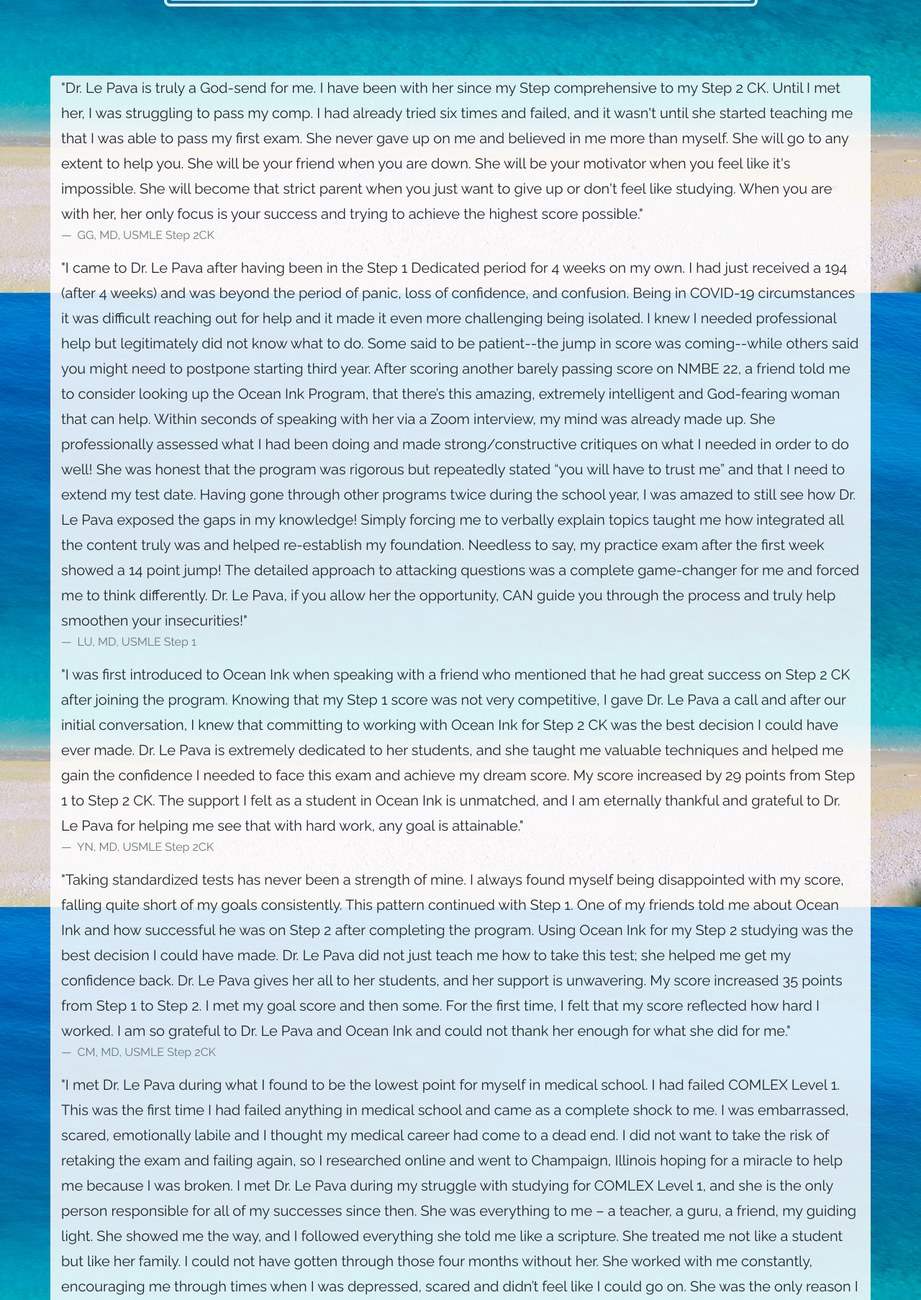
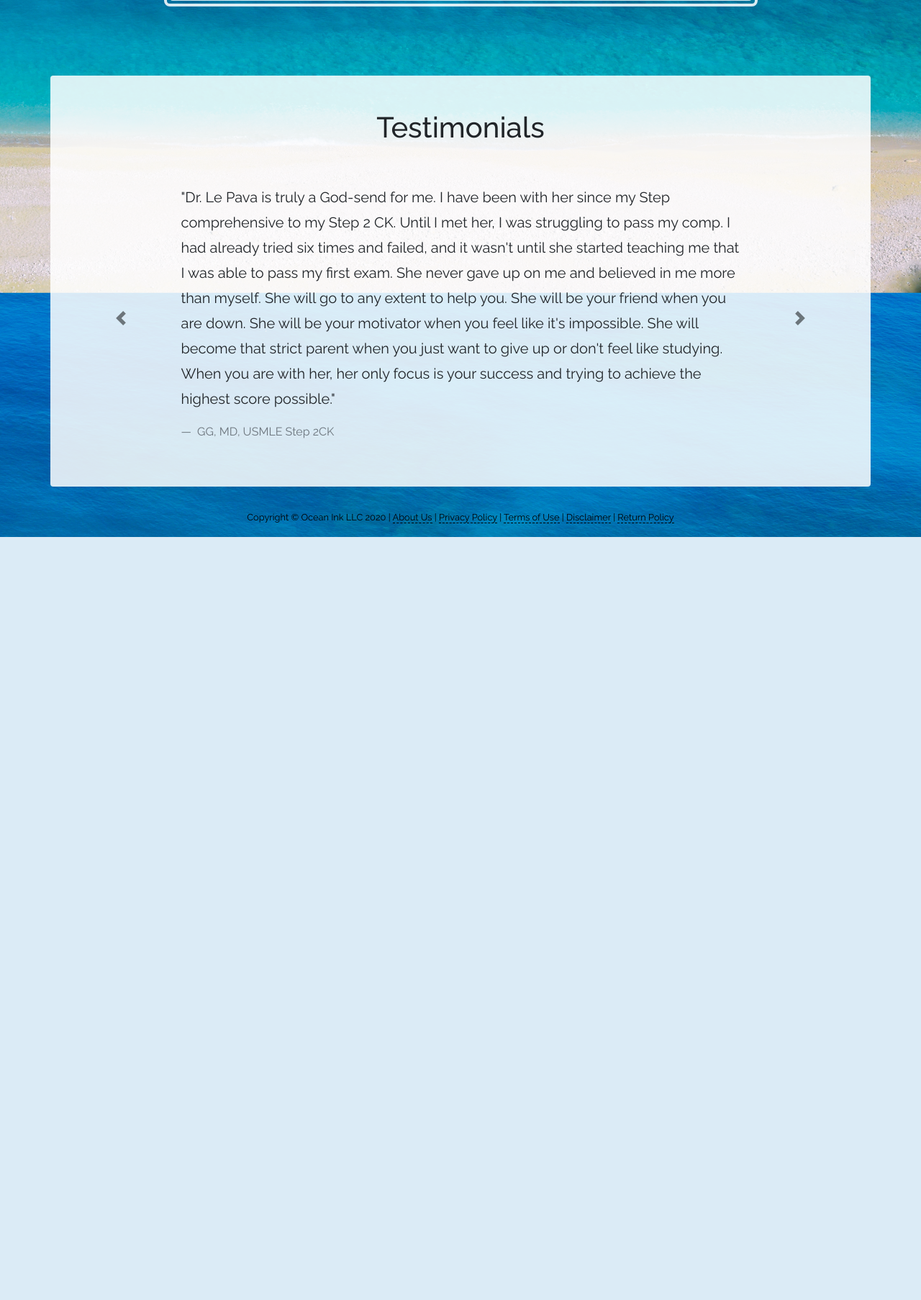
Before and after one commit to bobort/cheese, a Django app: template templates/index.html in a window 1280 px wide. Shown: the part 1300-3106 px from the top of the page at 72% size. After the commit the page ends 2046 px from the top, so only its background shows below. Run offline with Django 3.2, Linux system fonts and the light colour scheme; the template is opened without the code that fills it: most values are stand-ins (such as "Sample title", 1, 10 or a date in 2020); some libraries are stand-ins or nearby versions.

Commit message:
enhanced testimonials

```diff
--- a/frontend/static/scss/cheese.scss
+++ b/frontend/static/scss/cheese.scss
@@ -7,6 +7,22 @@ section a:hover, .footer a:hover {
     text-decoration: none;
     font-weight: bold;
     border-bottom: 2px solid black
+}
+
+.carousel a {
+    border-bottom: none;
+    &:hover {
+        border-bottom: none;
+    }
+}
+
+section .carousel-control {
+    filter: invert(100%);
+}
+
+section .carousel-item {
+    padding-left: 15%;
+    padding-right: 15%
 }
 
 .page-section {
--- a/templates/section_testimonials.html
+++ b/templates/section_testimonials.html
@@ -1,7 +1,9 @@
-<section class="page-section clearfix">
-    <div class="container bg-faded rounded">
-        <blockquote class="blockquote">
-            <p class="mb-0">
+<section id="testimonials" class="page-section clearfix carousel slide carousel-fade" data-ride="carousel">
+    <div class="container bg-faded rounded pb-5">
+        <h1 class="text-center py-5">Testimonials</h1>
+        <div class="carousel-inner">
+            <blockquote class="blockquote carousel-item active">
+                <p>
                     "Dr. Le Pava is truly a God-send for me. I have been with her since my Step comprehensive
                     to my Step 2 CK. Until I met her, I was struggling to pass my comp. I had already tried
                     six times and failed, and it wasn't until she started teaching me that I was able to pass my first exam.
@@ -14,8 +16,8 @@
                     GG, MD, USMLE Step 2CK
                 </footer>
             </blockquote>
-        <blockquote class="blockquote">
-            <p class="mb-0">
+            <blockquote class="blockquote carousel-item">
+                <p>
                     "I came to Dr. Le Pava after having been in the Step 1 Dedicated period for 4 weeks on my own. I had just
                     received a 194 (after 4 weeks) and was beyond the period of panic, loss of confidence, and confusion.
                     Being in COVID-19 circumstances it was difficult reaching out for help and it made it even more
@@ -38,8 +40,8 @@
                     LU, MD, USMLE Step 1
                 </footer>
             </blockquote>
-        <blockquote class="blockquote">
-            <p class="mb-0">
+            <blockquote class="blockquote carousel-item">
+                <p>
                     "I was first introduced to Ocean Ink when speaking with a friend who mentioned that he had great success
                     on Step 2 CK after joining the program. Knowing that my Step 1 score was not very competitive, I gave
                     Dr. Le Pava a call and after our initial conversation, I knew that committing to working with Ocean Ink
@@ -53,8 +55,8 @@
                     YN, MD, USMLE Step 2CK
                 </footer>
             </blockquote>
-        <blockquote class="blockquote">
-            <p class="mb-0">
+            <blockquote class="blockquote carousel-item">
+                <p>
                     "Taking standardized tests has never been a strength of mine. I always found myself being disappointed
                     with my score, falling quite short of my goals consistently. This pattern continued with Step 1. One of
                     my friends told me about Ocean Ink and how successful he was on Step 2 after completing the program.
@@ -68,8 +70,8 @@
                     CM, MD, USMLE Step 2CK
                 </footer>
             </blockquote>
-        <blockquote class="blockquote">
-            <p class="mb-0">
+            <blockquote class="blockquote carousel-item">
+                <p>
                     "I met Dr. Le Pava during what I found to be the lowest point for myself in medical school.
                     I had failed COMLEX Level 1. This was the first time I had failed anything in medical school and
                     came as a complete shock to me. I was embarrassed, scared, emotionally labile and I thought my
@@ -108,8 +110,8 @@
                     ND, DO, COMLEX Level 1, 2, &amp; PE
                 </footer>
             </blockquote>
-        <blockquote class="blockquote">
-            <p class="mb-0">
+            <blockquote class="blockquote carousel-item">
+                <p>
                     "There aren't enough words to express what Ocean Ink, specifically Dr. Le Pava, has done for me.
                     I never had testing issues until the Step exams. After struggling with Step 2, I knew that I'd
                     need help with preparing for Step 3. It wasn't until I got with Ocean Ink and Dr. Le Pava that
@@ -128,8 +130,8 @@
                     LB, MD, USMLE Step 3
                 </footer>
             </blockquote>
-        <blockquote class="blockquote">
-            <p class="mb-0">
+            <blockquote class="blockquote carousel-item">
+                <p>
                     "I had never had test anxiety before med school-I always believed that if I prepared as best as
                     I knew how, I would be fine. I think most of us who go into the medical field probably felt this
                     way at some point along the way. The USMLE Step exams were a different kettle of fish, and when
@@ -155,8 +157,8 @@
                     SG, MD, USMLE Step 3
                 </footer>
             </blockquote>
-        <blockquote class="blockquote">
-            <p class="mb-0">
+            <blockquote class="blockquote carousel-item">
+                <p>
                     "I just wanted to take the time to thank you for all you do for us students. I’m a student who struggles
                     with confidence when answering questions. I always second guess myself and just think I don’t know
                     anything. Your morning question sessions have given me self-confidence and the rest of the sessions have
@@ -166,8 +168,8 @@
                     June 2019 Ocean Courage Subscriber
                 </footer>
             </blockquote>
-        <blockquote class="blockquote">
-            <p class="mb-0">
+            <blockquote class="blockquote carousel-item">
+                <p>
                     "I came to know Dr. Le Pava over a long and grueling three months. I was told I would be kicked out of
                     medical school if I didn't pass my boards. I had already been a non-traditional student in terms of
                     timeline, and I was frightened, hopeless, broken, and everything I shouldn't be when attempting to
@@ -192,5 +194,14 @@
                     PS, DO, COMLEX Level 2
                 </footer>
             </blockquote>
+            <a class="carousel-control carousel-control-prev" href="#testimonials" role="button" data-slide="prev">
+                <span class="carousel-control-prev-icon" aria-hidden="true"></span>
+                <span class="sr-only">Previous</span>
+            </a>
+            <a class="carousel-control carousel-control-next" href="#testimonials" role="button" data-slide="next">
+                <span class="carousel-control-next-icon" aria-hidden="true"></span>
+                <span class="sr-only">Next</span>
+            </a>
+        </div>
     </div>
 </section>
```
Also changed, not shown: frontend/static/css/business-casual.css (+14 -0 lines), frontend/static/css/business-casual.min.css, 1 other file. Lines whose indentation alone changed are shown as unchanged.
